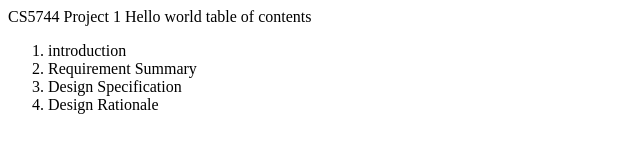
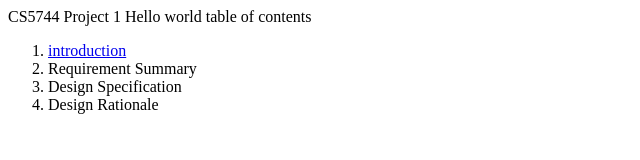
Before and after one commit to sh87tuck/sh87tuck.github.io, a plain HTML site: page index.html in a window 1280 px wide. Shown: the full height of the page, 0-640 px from the left. Drawn offline with Linux system fonts and the light colour scheme.

Commit message:
Update index.html

```diff
--- a/index.html
+++ b/index.html
@@ -8,7 +8,7 @@ Hello world
 table of contents
 
 <ol>
-<li>introduction</li>
+  <li><a href="/introduction.html">introduction</a></li>
 <li>Requirement Summary</li>
 <li>Design Specification</li>
 <li>Design Rationale</li>
```
